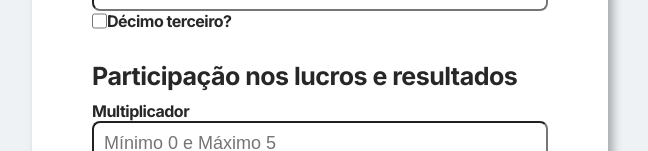
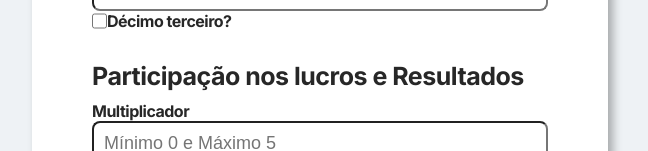
Before and after one commit to matheusrodriguesvieira/calculadora-recebimentos-mensais, a Next.js app: page /calculator in a window 1280 px wide. Shown: the part 184-335 px from the top of the page, without its empty margins (44-692 px from the left). Built offline with nearby package versions, Linux system fonts and the light colour scheme.

Commit message:
ajuste na seção de PLR

```diff
--- a/src/app/calculator/page.js
+++ b/src/app/calculator/page.js
@@ -167,7 +167,7 @@ export default function Calculator() {
           </fieldset>
 
           <fieldset>
-            <legend>Participação nos lucros e resultados</legend>
+            <legend>Participação nos lucros e Resultados</legend>
             <div className="form-group">
               {/* <div className="input-group">
                 <label htmlFor="plr">Salario Base</label>
@@ -180,8 +180,8 @@ export default function Calculator() {
                   id="multiplicador"
                   name="multiplicador"
                   value={multiplicadorPLR}
-                  min={0}
-                  max={5}
+                  min={0.0}
+                  max={5.00}
                   onChange={(e) => setMultiplicadorPLR(e.target.value)}
                   required
                   placeholder="Mínimo 0 e Máximo 5"
```
